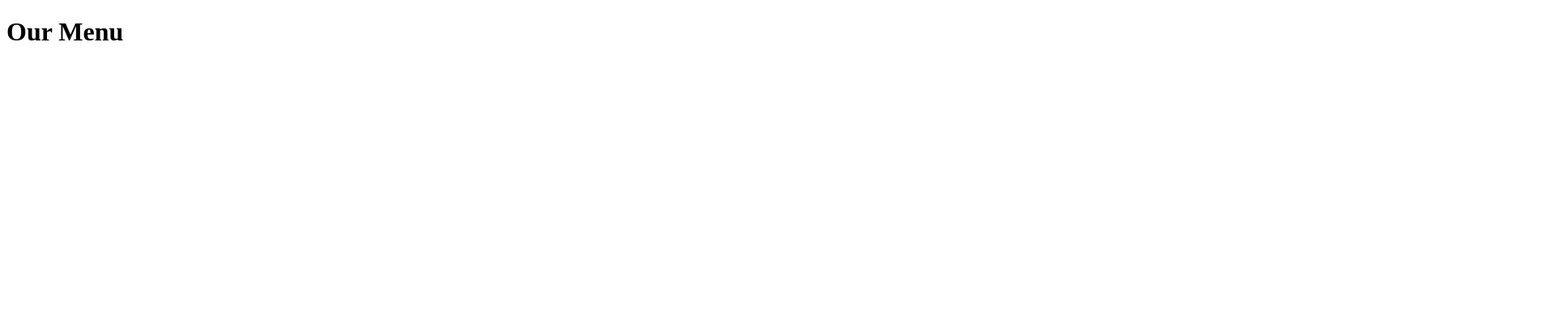
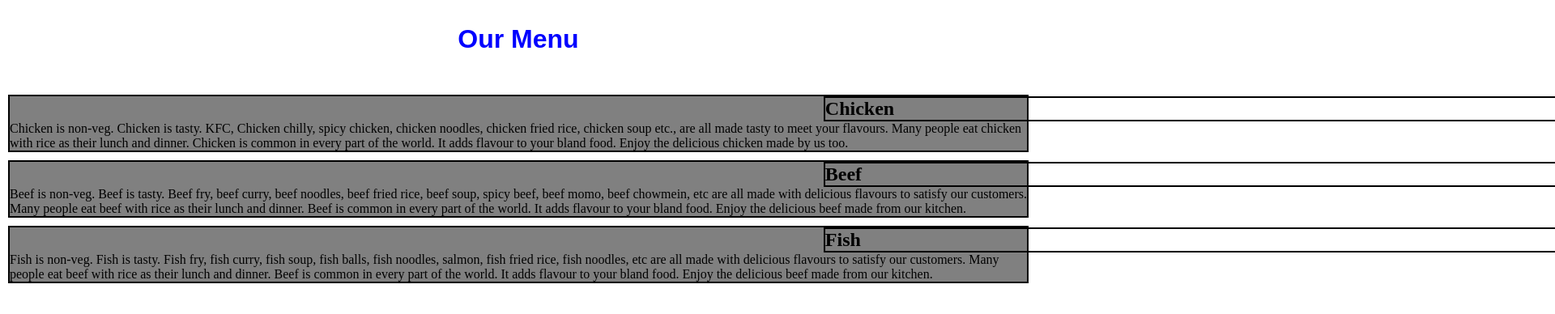
Before and after one commit to RebecaYeptho/module2-solution, a plain HTML site: page index.html in a window 1280 px wide. Shown: the top 388 px of the page at 81% size, 1920 px wide, since content can reach past the window. Drawn offline with Linux system fonts and the light colour scheme.

Commit message:
Assignment solution module2

```diff
--- a/css/css.css
+++ b/css/css.css
@@ -0,0 +1,22 @@
+*{
+	box-sizing: border-box;
+	margin: 0;
+	padding: 0;
+}
+h1 {
+	color: blue;
+	text-align: center;
+	font-family: fantasy;
+	margin-top: 30px;
+	margin-bottom: 50px;
+}
+.para {
+	border: 2px solid black;
+	background-color: gray;
+	margin: 10px;
+}
+.head {
+	position: relative;
+	left: 80%;
+	border: 2px solid black;
+}
--- a/index.html
+++ b/index.html
@@ -2,9 +2,29 @@
 <html>
 <head>
 	<meta charset="utf-8">
+	<link rel="stylesheet" type="text/css" href="css/css.css">
 	<title>Assignment solution for module 2</title>
 </head>
 <body>
 	<h1>Our Menu</h1>
+	<section class="para">
+		<section class="head">
+			<h2>Chicken</h2>
+		</section>
+		<p>Chicken is non-veg. Chicken is tasty. KFC, Chicken chilly, spicy chicken, chicken noodles, chicken fried rice, chicken soup etc., are all made tasty to meet your flavours. Many people eat chicken with rice as their lunch and dinner. Chicken is common in every part of the world. It adds flavour to your bland food. Enjoy the delicious chicken made by us too.
+	</section>
+	<section class="para">
+		<section class="head">
+			<h2>Beef</h2>
+		</section>
+		<p>Beef is non-veg. Beef is tasty. Beef fry, beef curry, beef noodles, beef fried rice, beef soup, spicy beef, beef momo, beef chowmein, etc are all made with delicious flavours to satisfy our customers. Many people eat beef with rice as their lunch and dinner. Beef is common in every part of the world. It adds flavour to your bland food. Enjoy the delicious beef made from our kitchen.
+	</section>
+	<section class="para">
+		<section class="head">
+			<h2>Fish</h2>
+		</section>
+		<p>Fish is non-veg. Fish is tasty. Fish fry, fish curry, fish soup, fish balls, fish noodles, salmon, fish fried rice, fish noodles, etc are all made with delicious flavours to satisfy our customers. Many people eat beef with rice as their lunch and dinner. Beef is common in every part of the world. It adds flavour to your bland food. Enjoy the delicious beef made from our kitchen.
+	</section>
+		</section>
 </body>
 </html>
```
